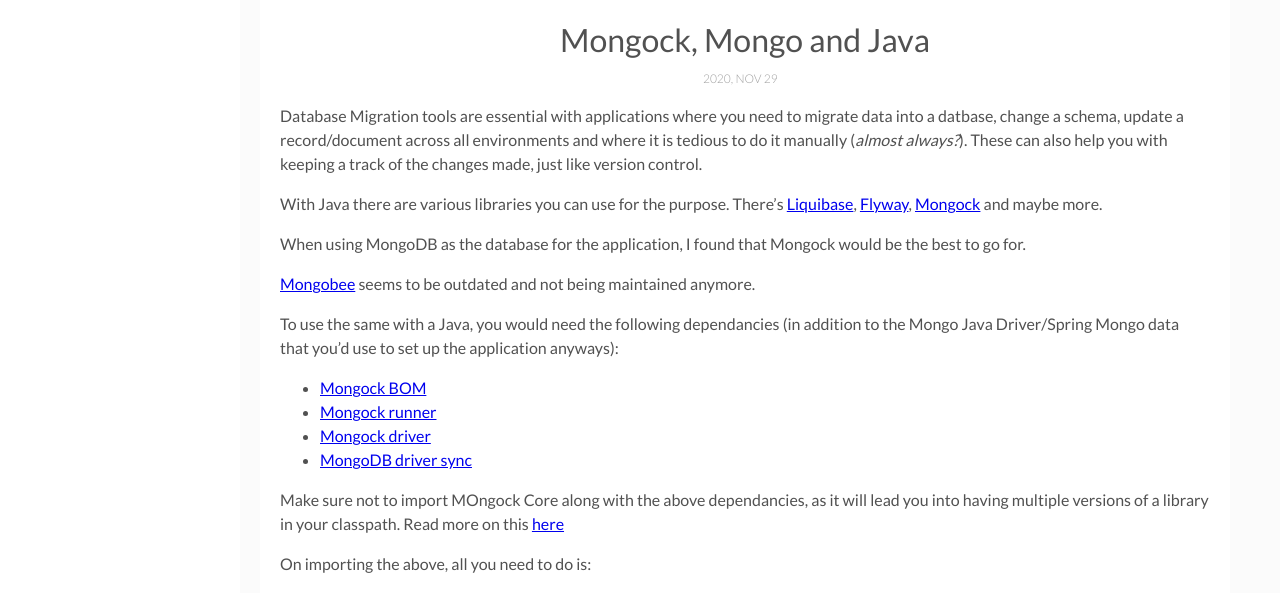
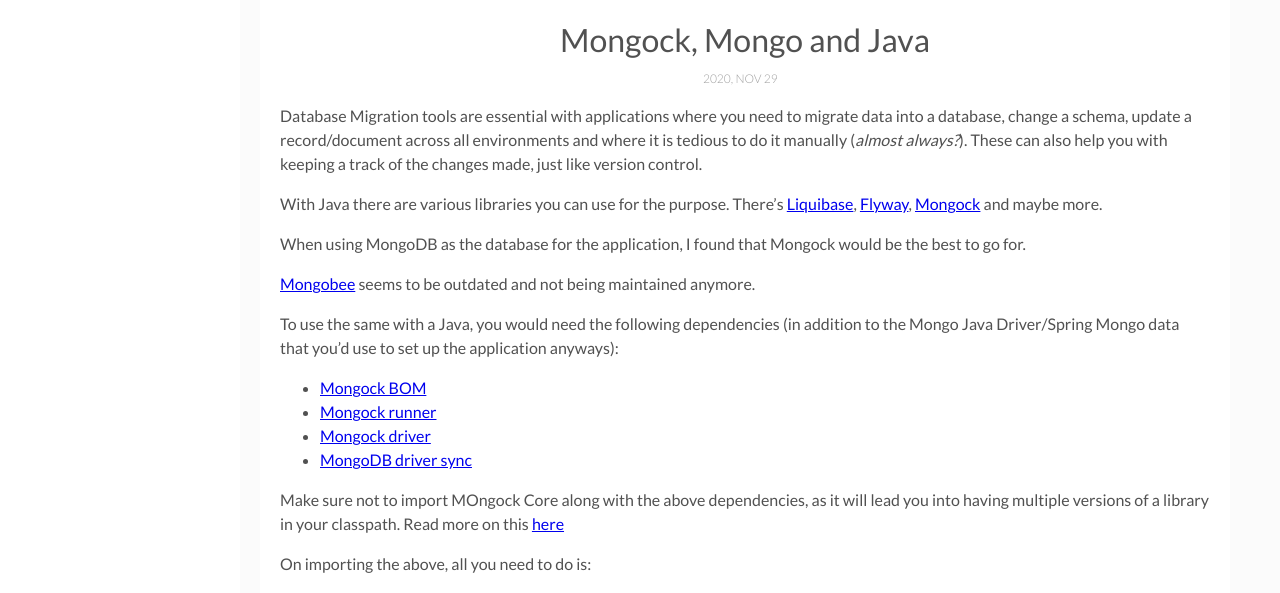
Before and after one commit to pradipta/pradipta.github.io, a Jekyll site: the page built from _posts/2020-11-29-mongock-java-mongodb.md, in a window 1280 px wide and 1400 px high. Shown: the part 280-873 px from the top of the window. Built offline with Jekyll 4.4.1, drawn with Linux system fonts in a browser that asks for light colours; comment, search, counter and statistics services are not loaded; some of the changed text lies outside the part shown.

Commit message:
Mongock typ

```diff
--- a/_posts/2020-11-29-mongock-java-mongodb.md
+++ b/_posts/2020-11-29-mongock-java-mongodb.md
@@ -7,7 +7,7 @@ img: mongock.png # Add image post (optional)
 fig-caption: # Add figcaption (optional)
 tags: [Java, Spring, Mongo, MongoDB, Mongock, SpringBoot]
 ---
-Database Migration tools are essential with applications where you need to migrate data into a datbase, change a schema, update a record/document across all environments and where it is tedious to do it manually (_almost always?_). These can also help you with keeping a track of the changes made, just like version control.
+Database Migration tools are essential with applications where you need to migrate data into a database, change a schema, update a record/document across all environments and where it is tedious to do it manually (_almost always?_). These can also help you with keeping a track of the changes made, just like version control.
 
 With Java there are various libraries you can use for the purpose. There's [Liquibase](https://www.liquibase.org/), [Flyway](https://flywaydb.org/), [Mongock](https://github.com/cloudyrock/mongock) and maybe more.
 
@@ -15,13 +15,13 @@ When using MongoDB as the database for the application, I found that Mongock wou
 
 [Mongobee](https://github.com/mongobee/mongobee) seems to be outdated and not being maintained anymore.
 
-To use the same with a Java, you would need the following dependancies (in addition to the Mongo Java Driver/Spring Mongo data that you'd use to set up the application anyways):
+To use the same with a Java, you would need the following dependencies (in addition to the Mongo Java Driver/Spring Mongo data that you'd use to set up the application anyways):
 * [Mongock BOM](https://mvnrepository.com/artifact/com.github.cloudyrock.mongock/mongock-bom)
 * [Mongock runner](https://mvnrepository.com/artifact/com.github.cloudyrock.mongock/mongock)
 * [Mongock driver](https://mvnrepository.com/artifact/com.github.cloudyrock.mongock/mongock-spring-v5)
 * [MongoDB driver sync](https://mvnrepository.com/artifact/org.mongodb/mongodb-driver-sync)
 
-Make sure not to import MOngock Core along with the above dependancies, as it will lead you into having multiple versions of a library in your classpath. Read more on this [here](https://github.com/cloudyrock/mongock/issues/274)
+Make sure not to import MOngock Core along with the above dependencies, as it will lead you into having multiple versions of a library in your classpath. Read more on this [here](https://github.com/cloudyrock/mongock/issues/274)
 
 On importing the above, all you need to do is:
 * Annote the Application Class with `@EnableMongock`
```
Also changed, not shown: other parts of _posts/2020-11-29-mongock-java-mongodb.md (+2 -0 lines).
